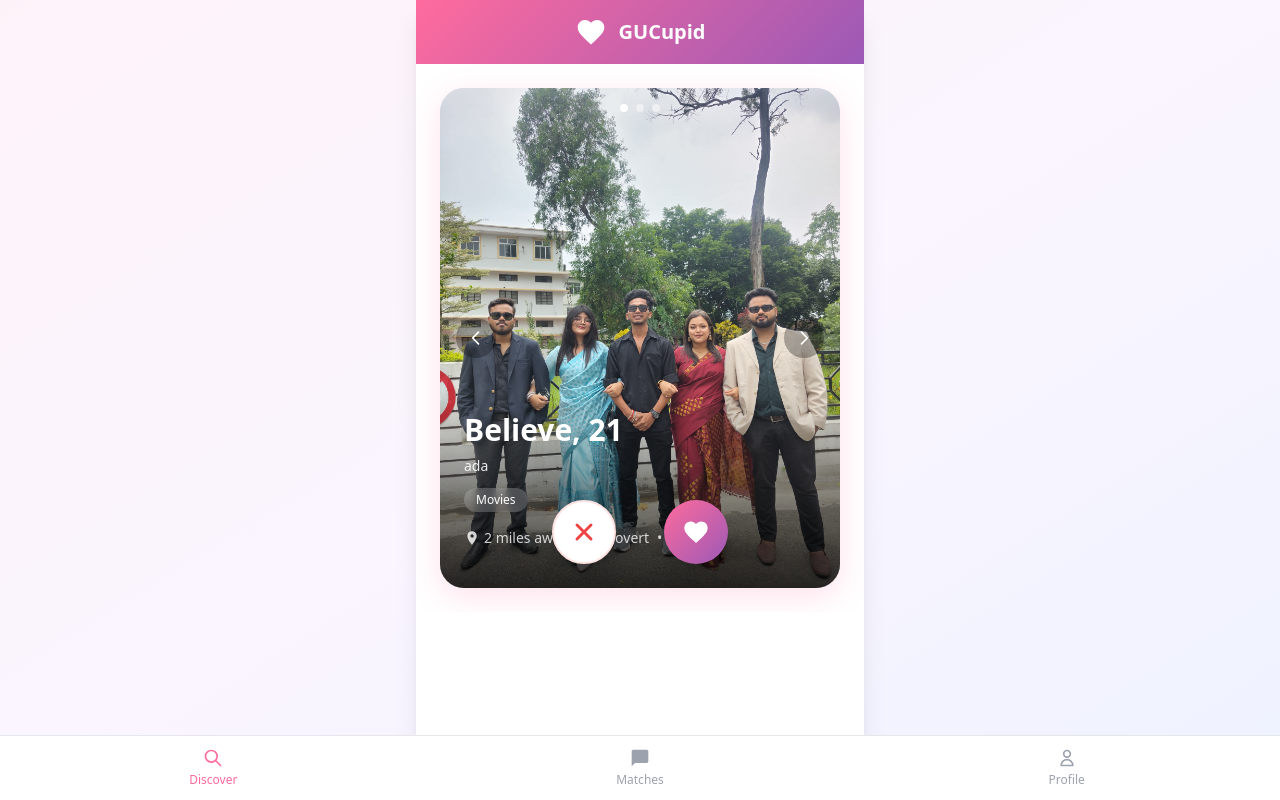
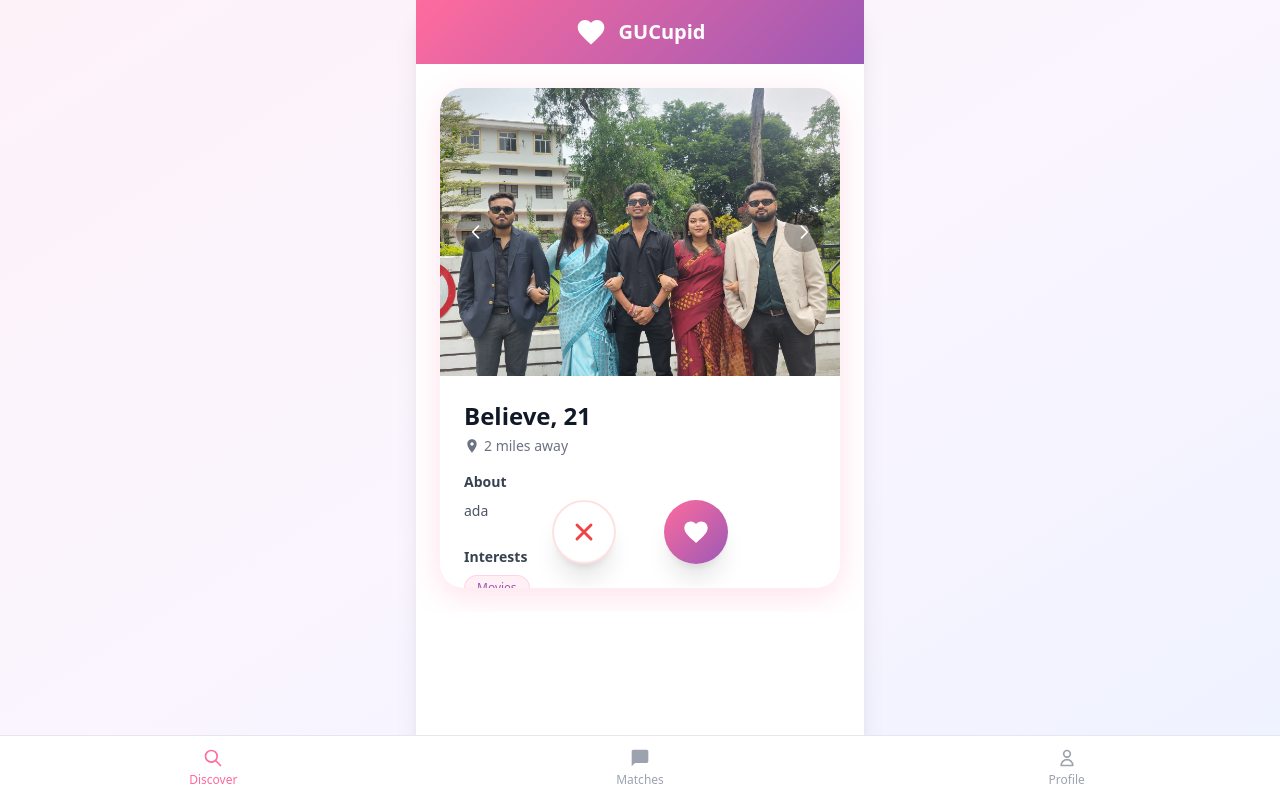
Before and after one commit to Bishal1234-ui/GUCUPID, a Django app: page / in a window 1280 px wide. Run offline with Django 5.2, Linux system fonts and the light colour scheme; a user stored in the database is signed in; data comes from the database, SQL or seed files in the repository; data that the repository does not hold is empty; some libraries are stand-ins or nearby versions.

Commit message:
Assistant checkpoint: Fixed match popup, redesigned profile cards, added unmatch modal
Assistant generated file changes:
- templates/core/home.html: Fix match modal and improve profile card design, Redesign profile cards with better layout and scrollable content, Update matches section to use first profile photo, Update profile section to use first profile photo, Update JavaScript to fix match modal and add unmatch modal functionality, Update unmatch function and add modal functions
- templates/core/chat.html: Update chat header to use first profile photo

---

User prompt:

1. the matched popup is not working and instead a error is shown when matched. users are getting matcher but the popup is not working properly. solve this issue

2. also the design the profile card in a better way keep the sliding photos as a container above and below that add the name and age. after that write the bio  and below that add the other infor like the hobbies, drinker non drinker smoker nonsmoker, personality  etc that we fed in the profile creation. If it becomes too long to fit in we must be able to scroll the card so . also the two like and dislike button will be fixed they shouldt move with scroll
3. when we unmatch someone we get the confirmation popup on browser not on the app. the popup must come in the app itsself like the matched one.

Replit-Commit-Author: Assistant
Replit-Commit-Session-Id: d91390b0-4da6-4bf6-b6cc-15c54d409caf

```diff
--- a/templates/core/chat.html
+++ b/templates/core/chat.html
@@ -1,4 +1,3 @@
-
 {% extends 'base.html' %}
 
 {% block title %}Chat with {{ other_profile.name }} - LoveConnect{% endblock %}
--- a/templates/core/home.html
+++ b/templates/core/home.html
@@ -23,9 +23,9 @@
                     {% if potential_matches %}
                         <div class="relative h-[500px]" id="card-stack">
                             {% for profile in potential_matches %}
-                            <div class="swipe-card absolute inset-0 bg-white rounded-3xl romantic-shadow overflow-hidden border-0" data-user-id="{{ profile.user.id }}" data-current-photo="0" {% if not forloop.first %}style="display: none;"{% endif %}>
-                                <!-- Photo Section -->
-                                <div class="relative h-full bg-gray-200 overflow-hidden">
+                            <div class="swipe-card absolute inset-0 bg-white rounded-3xl romantic-shadow overflow-hidden border-0 flex flex-col" data-user-id="{{ profile.user.id }}" data-current-photo="0" {% if not forloop.first %}style="display: none;"{% endif %}>
+                                <!-- Photo Section - Fixed Height -->
+                                <div class="relative h-72 bg-gray-200 overflow-hidden flex-shrink-0">
                                     {% if profile.get_photos %}
                                         {% for photo in profile.get_photos %}
                                         <img src="{{ photo }}" alt="{{ profile.name }}'s photo" class="profile-photo w-full h-full object-cover absolute inset-0 transition-opacity duration-300" {% if not forloop.first %}style="opacity: 0;"{% endif %}>
@@ -56,66 +56,116 @@
                                             <span class="text-6xl text-white font-bold">{{ profile.name|first|upper }}</span>
                                         </div>
                                     {% endif %}
+                                </div>
 
-                                    <!-- Gradient overlay -->
-                                    <div class="absolute bottom-0 left-0 right-0 h-48 bg-gradient-to-t from-black/80 via-black/40 to-transparent"></div>
-
-                                    <!-- Profile info overlay -->
-                                    <div class="absolute bottom-6 left-6 right-6 text-white">
+                                <!-- Profile Info Section - Scrollable -->
+                                <div class="flex-1 overflow-y-auto p-6 pb-24">
+                                    <!-- Name and Age -->
                                     <div class="mb-4">
-                                            <h3 class="text-3xl font-bold mb-2">{{ profile.name }}, {{ profile.age }}</h3>
-                                            {% if profile.bio %}
-                                            <p class="text-white/90 text-sm mb-3 line-clamp-2">{{ profile.bio }}</p>
-                                            {% endif %}
-
-                                            <!-- Interests -->
-                                            {% if profile.get_hobbies_list %}
-                                            <div class="flex flex-wrap gap-2 mb-4">
-                                                {% for hobby in profile.get_hobbies_list|slice:":3" %}
-                                                <span class="bg-white/20 backdrop-blur-sm text-white px-3 py-1 rounded-full text-xs font-medium capitalize">
-                                                    {{ hobby }}
-                                                </span>
-                                                {% endfor %}
-                                                {% if profile.get_hobbies_list|length > 3 %}
-                                                <span class="bg-white/20 backdrop-blur-sm text-white px-3 py-1 rounded-full text-xs font-medium">
-                                                    +{{ profile.get_hobbies_list|length|add:"-3" }} more
-                                                </span>
-                                                {% endif %}
-                                            </div>
-                                            {% endif %}
-
-                                            <!-- Quick details -->
-                                            <div class="flex items-center text-sm text-white/80">
+                                        <h3 class="text-2xl font-bold text-gray-900 mb-1">{{ profile.name }}, {{ profile.age }}</h3>
+                                        <div class="flex items-center text-sm text-gray-500">
                                             <svg class="h-4 w-4 mr-1" fill="currentColor" viewBox="0 0 24 24">
                                                 <path d="M12 2C8.13 2 5 5.13 5 9c0 5.25 7 13 7 13s7-7.75 7-13c0-3.87-3.13-7-7-7zm0 9.5c-1.38 0-2.5-1.12-2.5-2.5s1.12-2.5 2.5-2.5 2.5 1.12 2.5 2.5-1.12 2.5-2.5 2.5z"/>
                                             </svg>
                                             <span>2 miles away</span>
+                                        </div>
+                                    </div>
+
+                                    <!-- Bio -->
+                                    {% if profile.bio %}
+                                    <div class="mb-6">
+                                        <h4 class="text-sm font-semibold text-gray-700 mb-2">About</h4>
+                                        <p class="text-gray-600 text-sm leading-relaxed">{{ profile.bio }}</p>
+                                    </div>
+                                    {% endif %}
+
+                                    <!-- Hobbies -->
+                                    {% if profile.get_hobbies_list %}
+                                    <div class="mb-6">
+                                        <h4 class="text-sm font-semibold text-gray-700 mb-2">Interests</h4>
+                                        <div class="flex flex-wrap gap-2">
+                                            {% for hobby in profile.get_hobbies_list %}
+                                            <span class="bg-romantic-pink/10 text-romantic-purple px-3 py-1 rounded-full text-xs font-medium capitalize border border-romantic-pink/20">
+                                                {{ hobby }}
+                                            </span>
+                                            {% endfor %}
+                                        </div>
+                                    </div>
+                                    {% endif %}
+
+                                    <!-- Personal Details -->
+                                    <div class="space-y-3">
                                         {% if profile.personality %}
-                                                <span class="mx-2">•</span>
-                                                <span class="capitalize">{{ profile.personality }}</span>
+                                        <div class="flex items-center">
+                                            <div class="w-8 h-8 bg-purple-100 rounded-full flex items-center justify-center mr-3">
+                                                <svg class="h-4 w-4 text-purple-600" fill="currentColor" viewBox="0 0 24 24">
+                                                    <path d="M12 2C6.48 2 2 6.48 2 12s4.48 10 10 10 10-4.48 10-10S17.52 2 12 2zm-2 15l-5-5 1.41-1.41L10 14.17l7.59-7.59L19 8l-9 9z"/>
+                                                </svg>
+                                            </div>
+                                            <div>
+                                                <p class="text-xs text-gray-500">Personality</p>
+                                                <p class="text-sm font-medium text-gray-900 capitalize">{{ profile.personality }}</p>
+                                            </div>
+                                        </div>
                                         {% endif %}
+
                                         {% if profile.zodiac %}
-                                                <span class="mx-2">•</span>
-                                                <span class="capitalize">{{ profile.zodiac }}</span>
+                                        <div class="flex items-center">
+                                            <div class="w-8 h-8 bg-yellow-100 rounded-full flex items-center justify-center mr-3">
+                                                <svg class="h-4 w-4 text-yellow-600" fill="currentColor" viewBox="0 0 24 24">
+                                                    <path d="M12 2l3.09 6.26L22 9.27l-5 4.87 1.18 6.88L12 17.77l-6.18 3.25L7 14.14 2 9.27l6.91-1.01L12 2z"/>
+                                                </svg>
+                                            </div>
+                                            <div>
+                                                <p class="text-xs text-gray-500">Zodiac</p>
+                                                <p class="text-sm font-medium text-gray-900 capitalize">{{ profile.zodiac }}</p>
+                                            </div>
+                                        </div>
+                                        {% endif %}
+
+                                        {% if profile.drinking %}
+                                        <div class="flex items-center">
+                                            <div class="w-8 h-8 bg-blue-100 rounded-full flex items-center justify-center mr-3">
+                                                <svg class="h-4 w-4 text-blue-600" fill="currentColor" viewBox="0 0 24 24">
+                                                    <path d="M5 12V7a1 1 0 011-1h2a1 1 0 011 1v5a1 1 0 01-1 1H6a1 1 0 01-1-1zm6 0V7a1 1 0 011-1h2a1 1 0 011 1v5a1 1 0 01-1 1h-2a1 1 0 01-1-1z"/>
+                                                </svg>
+                                            </div>
+                                            <div>
+                                                <p class="text-xs text-gray-500">Drinking</p>
+                                                <p class="text-sm font-medium text-gray-900 capitalize">{{ profile.drinking }}</p>
+                                            </div>
+                                        </div>
+                                        {% endif %}
+
+                                        {% if profile.smoking %}
+                                        <div class="flex items-center">
+                                            <div class="w-8 h-8 bg-gray-100 rounded-full flex items-center justify-center mr-3">
+                                                <svg class="h-4 w-4 text-gray-600" fill="currentColor" viewBox="0 0 24 24">
+                                                    <path d="M18 16h1.5v-2c0-1.4-1.1-2.5-2.5-2.5s-2.5 1.1-2.5 2.5v2H16c-1.1 0-2 .9-2 2v6c0 1.1.9 2 2 2h6c1.1 0 2-.9 2-2v-6c0-1.1-.9-2-2-2zm-3-2c0-.8.7-1.5 1.5-1.5s1.5.7 1.5 1.5v2h-3v-2z"/>
+                                                </svg>
+                                            </div>
+                                            <div>
+                                                <p class="text-xs text-gray-500">Smoking</p>
+                                                <p class="text-sm font-medium text-gray-900 capitalize">{{ profile.smoking }}</p>
+                                            </div>
+                                        </div>
                                         {% endif %}
                                     </div>
                                 </div>
-                                    </div>
 
-                                    <!-- Floating Action Buttons - Horizontal -->
-                                    <div class="absolute bottom-6 left-6 right-6 flex justify-center space-x-12">
-                                        <button onclick="handleAction({{ profile.user.id }}, false)" class="w-16 h-16 rounded-full bg-white shadow-xl border-2 border-red-100 text-red-500 hover:bg-red-50 hover:border-red-200 hover:scale-110 transition-all duration-300 flex items-center justify-center z-10">
+                                <!-- Fixed Action Buttons -->
+                                <div class="absolute bottom-6 left-6 right-6 flex justify-center space-x-12 z-30">
+                                    <button onclick="handleAction({{ profile.user.id }}, false)" class="w-16 h-16 rounded-full bg-white shadow-xl border-2 border-red-100 text-red-500 hover:bg-red-50 hover:border-red-200 hover:scale-110 transition-all duration-300 flex items-center justify-center">
                                         <svg class="h-7 w-7" fill="none" stroke="currentColor" viewBox="0 0 24 24" stroke-width="2.5">
                                             <path stroke-linecap="round" stroke-linejoin="round" d="M6 18L18 6M6 6l12 12"/>
                                         </svg>
                                     </button>
 
-                                        <button onclick="handleAction({{ profile.user.id }}, true)" class="w-16 h-16 rounded-full gradient-romantic text-white shadow-xl hover:scale-110 hover:shadow-2xl transition-all duration-300 flex items-center justify-center z-10">
+                                    <button onclick="handleAction({{ profile.user.id }}, true)" class="w-16 h-16 rounded-full gradient-romantic text-white shadow-xl hover:scale-110 hover:shadow-2xl transition-all duration-300 flex items-center justify-center">
                                         <svg class="h-7 w-7" fill="currentColor" viewBox="0 0 24 24">
                                             <path d="M12 21.35l-1.45-1.32C5.4 15.36 2 12.28 2 8.5 2 5.42 4.42 3 7.5 3c1.74 0 3.41.81 4.5 2.09C13.09 3.81 14.76 3 16.5 3 19.58 3 22 5.42 22 8.5c0 3.78-3.4 6.86-8.55 11.54L12 21.35z"/>
                                         </svg>
                                     </button>
-                                    </div>
                                 </div>
                             </div>
                             {% endfor %}
@@ -193,8 +243,12 @@
             <div id="profile-tab" class="tab-content hidden">
                 <div class="p-6 space-y-6">
                     <div class="text-center">
-                        <div class="w-24 h-24 bg-gradient-to-br from-romantic-pink to-romantic-purple rounded-full mx-auto mb-4 flex items-center justify-center text-white text-2xl font-bold">
+                        <div class="w-24 h-24 bg-gradient-to-br from-romantic-pink to-romantic-purple rounded-full mx-auto mb-4 flex items-center justify-center text-white text-2xl font-bold overflow-hidden">
+                            {% if user_profile.get_photos %}
+                                <img src="{{ user_profile.get_photos.0 }}" alt="{{ user_profile.name }}" class="w-full h-full object-cover">
+                            {% else %}
                                 {{ user.username|first|upper }}
+                            {% endif %}
                         </div>
                         <h2 class="text-2xl font-bold text-gray-900">{{ user_profile.name }}</h2>
                         <p class="text-gray-600">{{ user.email }}</p>
@@ -250,14 +304,37 @@
         </div>
 
         <h3 class="text-3xl font-bold text-gray-900 mb-2">It's a Match! 💕</h3>
-        <p class="text-gray-600 text-lg mb-6">You and someone special liked each other</p>
+        <p class="text-gray-600 text-lg mb-6">You and <span id="other-user-name">someone special</span> liked each other</p>
 
         <div class="space-y-3">
-            <button onclick="switchTab('matches'); closeMatchModal();" class="w-full gradient-romantic text-white font-semibold py-3 px-4 rounded-lg hover:opacity-90 transition-all">
+            <button id="message-button" onclick="goToChat()" class="w-full gradient-romantic text-white font-semibold py-3 px-4 rounded-lg hover:opacity-90 transition-all">
                 Start Chatting
             </button>
             <button onclick="closeMatchModal()" class="w-full border-2 border-gray-300 text-gray-700 font-semibold py-3 px-4 rounded-lg hover:bg-gray-50 transition-all">
                 Keep Swiping
+            </button>
+        </div>
+    </div>
+</div>
+
+<!-- Unmatch Confirmation Modal -->
+<div id="unmatch-modal" class="fixed inset-0 bg-black bg-opacity-50 flex items-center justify-center z-50 hidden">
+    <div class="bg-white rounded-3xl p-8 text-center max-w-sm mx-4 romantic-shadow">
+        <div class="mx-auto w-20 h-20 bg-red-100 rounded-full flex items-center justify-center mb-6">
+            <svg class="h-10 w-10 text-red-500" fill="none" stroke="currentColor" viewBox="0 0 24 24">
+                <path stroke-linecap="round" stroke-linejoin="round" stroke-width="2" d="M12 9v2m0 4h.01m-6.938 4h13.856c1.54 0 2.502-1.667 1.732-2.5L13.732 4c-.77-.833-1.964-.833-2.732 0L3.084 16.5c-.77.833.192 2.5 1.732 2.5z"/>
+            </svg>
+        </div>
+
+        <h3 class="text-2xl font-bold text-gray-900 mb-2">Unmatch User?</h3>
+        <p class="text-gray-600 mb-6">This action cannot be undone. All messages will be deleted.</p>
+
+        <div class="space-y-3">
+            <button onclick="confirmUnmatch()" class="w-full bg-red-600 text-white font-semibold py-3 px-4 rounded-lg hover:bg-red-700 transition-all">
+                Yes, Unmatch
+            </button>
+            <button onclick="closeUnmatchModal()" class="w-full border-2 border-gray-300 text-gray-700 font-semibold py-3 px-4 rounded-lg hover:bg-gray-50 transition-all">
+                Cancel
             </button>
         </div>
     </div>
@@ -370,7 +447,10 @@ async function handleAction(userId, isLike) {
                 const otherUserName = document.getElementById('other-user-name');
                 const messageButton = document.getElementById('message-button');
 
-                otherUserName.textContent = currentCard.querySelector('h3').textContent;
+                const nameElement = currentCard.querySelector('h3');
+                if (nameElement) {
+                    otherUserName.textContent = nameElement.textContent.split(',')[0]; // Get just the name part
+                }
                 messageButton.setAttribute('data-match-id', data.match_id);
 
                 popup.classList.remove('hidden');
@@ -432,10 +512,15 @@ function changePhoto(userId, direction) {
     card.dataset.currentPhoto = newIndex;
 }
 
-async function unmatchUser(matchId) {
-    if (!confirm('Are you sure you want to unmatch? This action cannot be undone.')) {
-        return;
+let pendingUnmatchId = null;
+
+function unmatchUser(matchId) {
+    pendingUnmatchId = matchId;
+    document.getElementById('unmatch-modal').classList.remove('hidden');
 }
+
+async function confirmUnmatch() {
+    if (!pendingUnmatchId) return;
 
     try {
         const response = await fetch('/unmatch/', {
@@ -445,13 +530,14 @@ async function unmatchUser(matchId) {
                 'X-CSRFToken': '{{ csrf_token }}'
             },
             body: JSON.stringify({
-                match_id: matchId
+                match_id: pendingUnmatchId
             })
         });
 
         const data = await response.json();
 
         if (data.success) {
+            closeUnmatchModal();
             // Remove the match from the UI
             location.reload();
         } else {
@@ -463,7 +549,12 @@ async function unmatchUser(matchId) {
     }
 }
 
-function closeMatchPopup() {
+function closeUnmatchModal() {
+    document.getElementById('unmatch-modal').classList.add('hidden');
+    pendingUnmatchId = null;
+}
+
+function closeMatchModal() {
     document.getElementById('match-modal').classList.add('hidden');
 }
 
@@ -474,13 +565,5 @@ function closeMatchPopup() {
         window.location.href = `/chat/${matchId}/`;
     }
 }
-
-    // Add event listener for the message button
-    document.addEventListener('DOMContentLoaded', function() {
-        const messageButton = document.getElementById('message-button');
-        if (messageButton) {
-            messageButton.addEventListener('click', goToChat);
-        }
-    });
 </script>
 {% endblock %}
```
Lines whose indentation alone changed are shown as unchanged.
